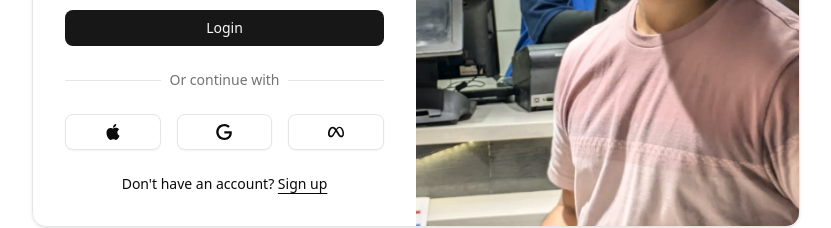
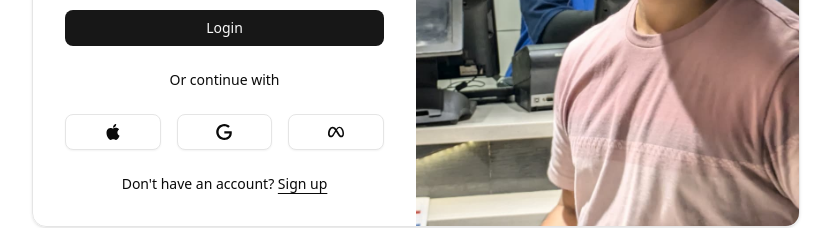
Before and after one commit to nixsh5/project, a Next.js app in the folder frontend/: page / in a window 1280 px wide. Shown: the part 407-635 px from the top of the page, without its empty margins (224-1055 px from the left). Built offline with nearby package versions, Linux system fonts and the light colour scheme.

Commit message:
commit 2

```diff
--- a/frontend/src/components/login-form.tsx
+++ b/frontend/src/components/login-form.tsx
@@ -47,8 +47,8 @@ export function LoginForm({
                             <Button type="submit" className="w-full">
                                 Login
                             </Button>
-                            <div className="after:border-border relative text-center text-sm after:absolute after:inset-0 after:top-1/2 after:z-0 after:flex after:items-center after:border-t">
-                <span className="bg-card text-muted-foreground relative z-10 px-2">
+                            <div className="after:border-border relative text-center text-sm">
+                <span className="bg-card/0 relative z-10 px-2">
                   Or continue with
                 </span>
                             </div>
```
